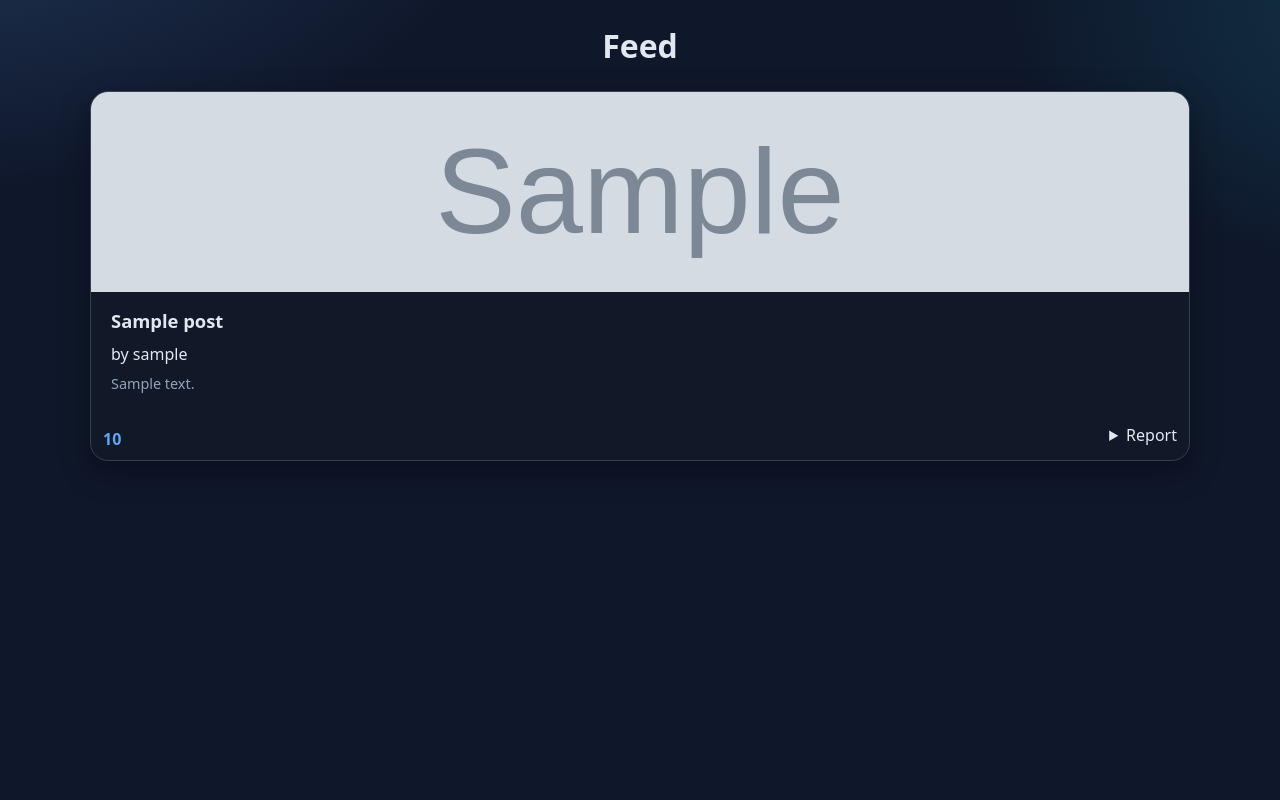
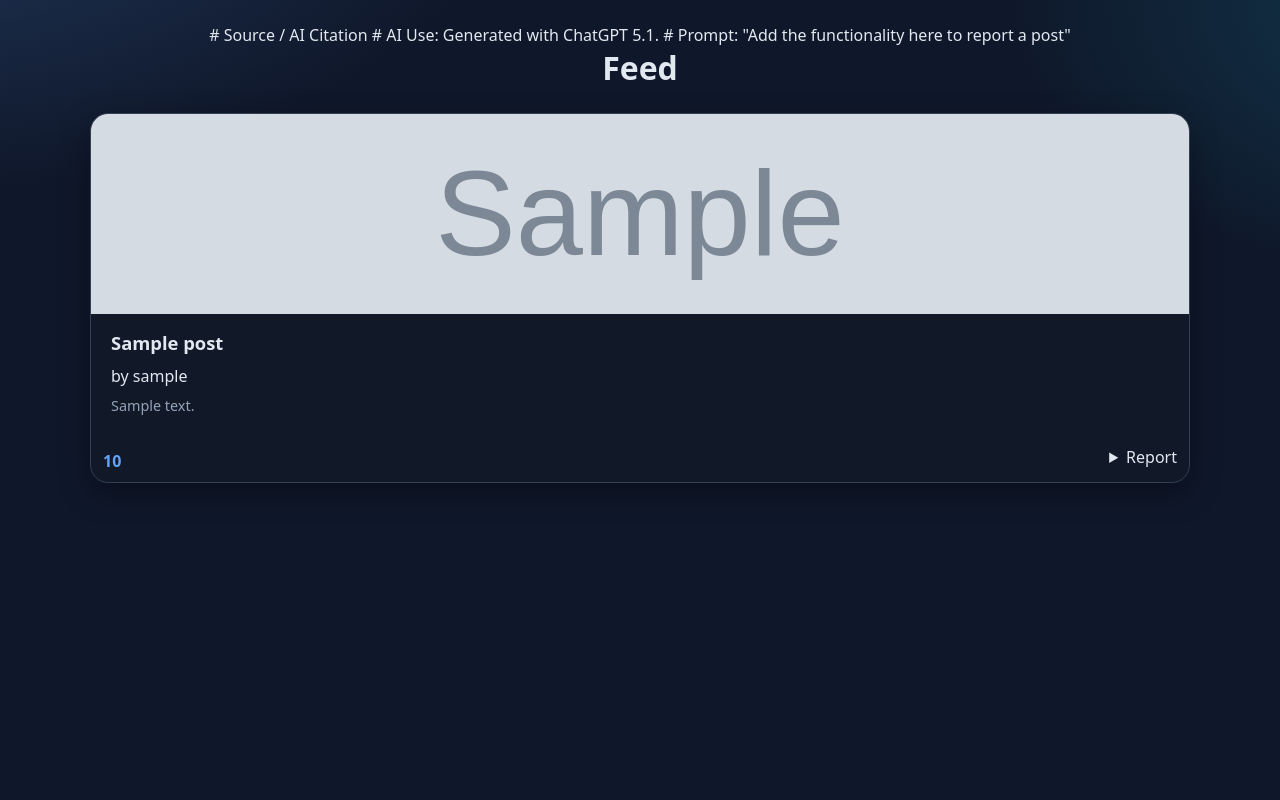
Before and after one commit to Rehal05/MarketPlace-CS3240, a Django app: template app/feedapp/templates/feed.html in a window 1280 px wide. Run offline with Django 5.2, Linux system fonts and the light colour scheme; the template is opened without the code that fills it: most values are stand-ins (such as "Sample title", 1, 10 or a date in 2020); grey boxes marked "Sample" are stand-in pictures.

Commit message:
Update feed.html

```diff
--- a/app/feedapp/templates/feed.html
+++ b/app/feedapp/templates/feed.html
@@ -1,3 +1,7 @@
+# Source / AI Citation
+# AI Use: Generated with ChatGPT 5.1.
+#   Prompt: "Add the functionality here to report a post"
+
 {% load static %}
 <!DOCTYPE html>
 <html lang="en">
```
